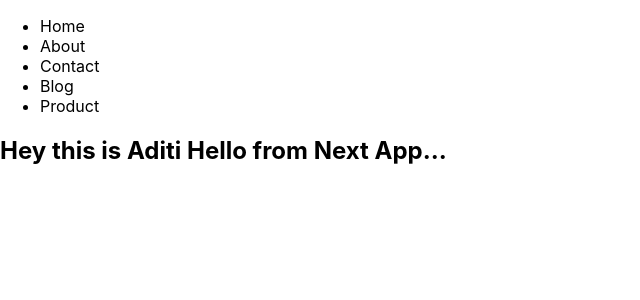
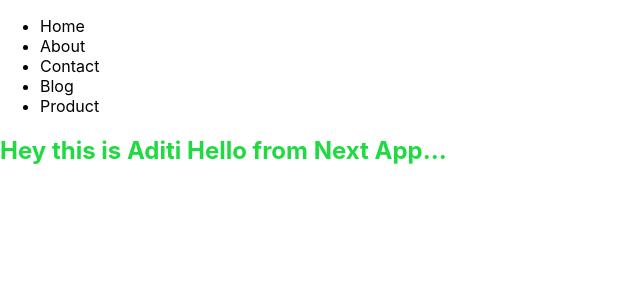
Before and after one commit to Aditi-Datta/hello-with-nextjs, a Next.js app: page / in a window 1280 px wide. Shown: the top 300 px of the page, without its empty margins (0-640 px from the left). Built offline with nearby package versions, Linux system fonts and the light colour scheme.

Commit message:
global css add

```diff
--- a/pages/index.js
+++ b/pages/index.js
@@ -1,6 +1,6 @@
 // import Head from 'next/head'
 // import Image from 'next/image'
-// import styles from '../styles/Home.module.css'
+import styles from '../styles/Home.module.css'
 
 import home from './home';
 import Navbar from '../components/Navbar';
@@ -13,7 +13,7 @@ export default function index() {
 
 
 
-      <h2>Hey this is Aditi Hello from Next App...</h2>
+      <h2 className='homeTextDesign'>Hey this is Aditi Hello from Next App...</h2>
       <home></home>
     </>
   )
--- a/styles/globals.css
+++ b/styles/globals.css
@@ -24,3 +24,7 @@ a {
     background: black;
   }
 }
+
+.homeTextDesign{
+  color: rgb(32, 218, 66);
+}
```
